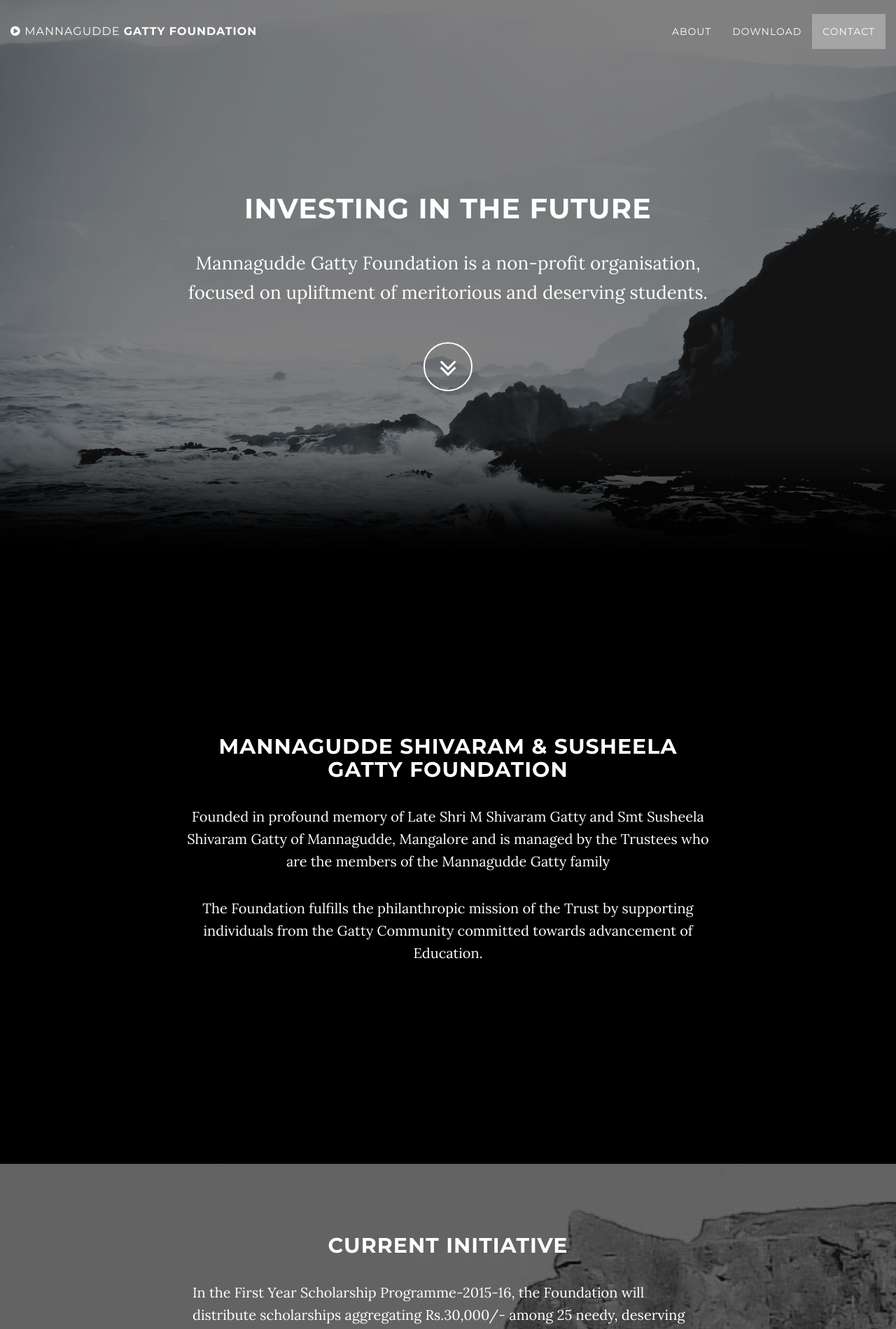
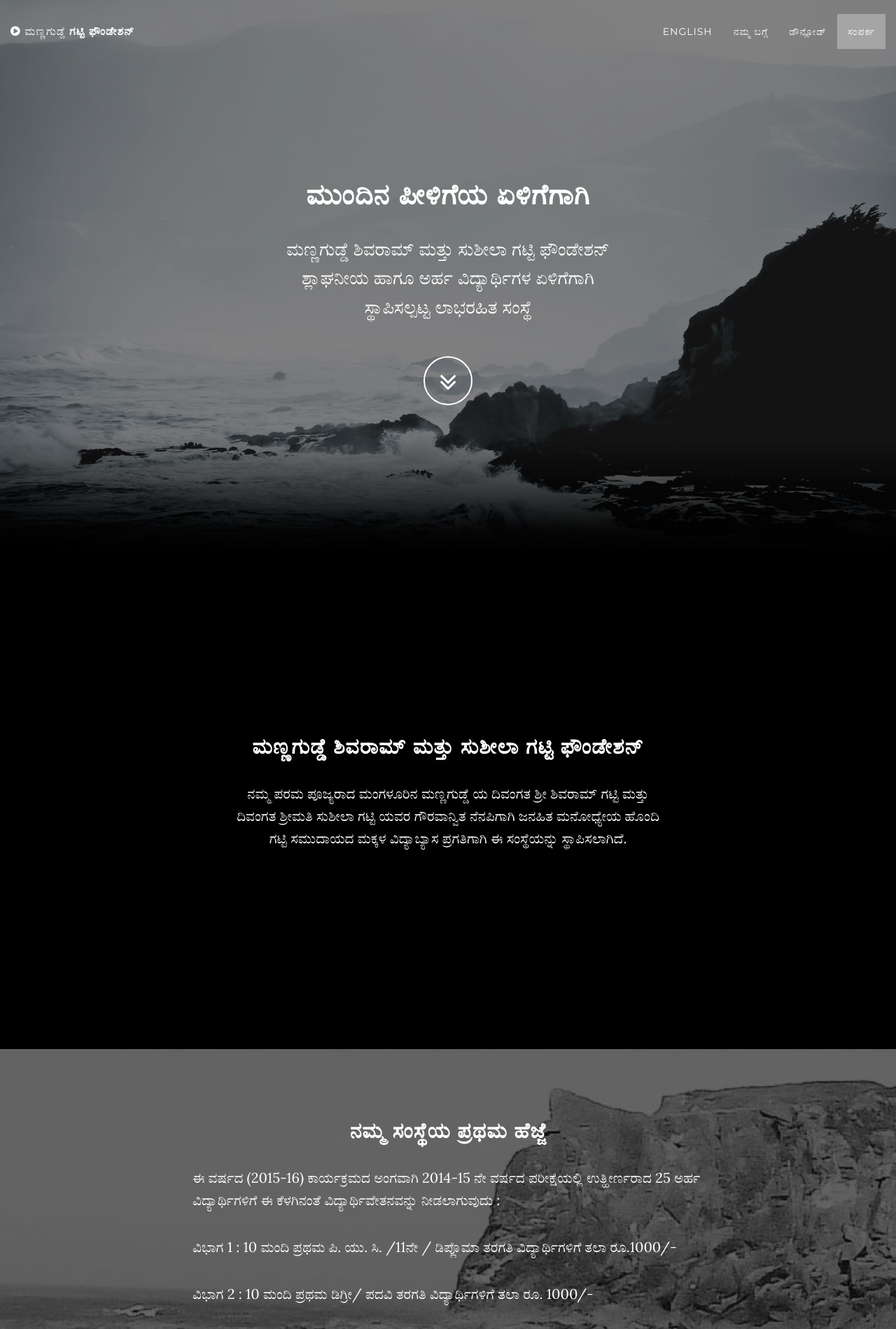
Before and after one commit to ganeshprasanna/greyscale, a Rails app: a page that uses app/views/layouts/application.html.erb in a window 1280 px wide. Shown: the top 1899 px of the page at 70% size. Run offline with Rails 7, Linux system fonts and the light colour scheme; style sheets or scripts are compiled from the project's sources; some libraries are stand-ins or nearby versions.

Commit message:
Major Release : Localisation : Kannada

```diff
--- a/app/assets/stylesheets/_greyscale.scss
+++ b/app/assets/stylesheets/_greyscale.scss
@@ -34,6 +34,12 @@
     margin: 0 0 25px;
     font-size: 18px;
     line-height: 1.5;
+}
+
+p.contact {
+    margin: 0 0 25px;
+    font-size: 18px;
+    line-height: .5;
 }
 
 @media(min-width:768px) {
--- a/app/controllers/application_controller.rb
+++ b/app/controllers/application_controller.rb
@@ -7,4 +7,13 @@
   def home
   end
 
+  before_action :set_locale
+
+  def set_locale
+    I18n.locale = params[:locale] || I18n.default_locale
+  end
+
+  def default_url_options(options={})
+   { :locale => I18n.locale }
+  end
 end
--- a/app/views/layouts/application.html.erb
+++ b/app/views/layouts/application.html.erb
@@ -43,7 +43,8 @@
         <div class="container-fluid">
             <div class="navbar-header">
                 <a class="navbar-brand page-scroll" href="#page-top">
-                    <i class="fa fa-play-circle"></i>  <span class="light">MANNAGUDDE </span> GATTY FOUNDATION
+
+                    <i class="fa fa-play-circle"></i>  <span class="light"><%= t('mannagudde') %> </span> <%= t('gatty') %> <%= t('foundation') %>
                 </a>
                 <button type="button" class="navbar-custom navbar-toggle" data-toggle="collapse" data-target=".navbar-main-collapse">
                     <i class="fa fa-bars"></i>
@@ -51,22 +52,33 @@
             </div>
 
             <!-- Collect the nav links, forms, and other content for toggling -->
-            <div class="collapse navbar-collapse navbar-right navbar-main-collapse">
-                <ul class="nav navbar-nav">
-                    <!-- Hidden li included to remove active class from about link when scrolled up past about section -->
+            <div class="collapse navbar-collapse navbar-main-collapse">
+
+                <ul class="nav navbar-nav pull-right">
                     <li class="hidden">
                         <a href="#page-top"></a>
                     </li>
                     <li>
-                        <a class="page-scroll" href="#about">About</a>
+                      <% if I18n.locale.to_s == 'en' %>
+                        <%= link_to 'ಕನ್ನಡ', url_for( :locale => 'kn' ), :class => "#{ 'selected' if I18n.locale.to_s == 'kn' }" %>
+                      <% else %>
+                        <%= link_to 'ENGLISH', url_for( :locale => 'en' ), :class => "#{ 'selected' if I18n.locale.to_s == 'en' }" %>
+                      <% end %>
                     </li>
                     <li>
-                        <a class="page-scroll" href="#download">Download</a>
+                        <a class="page-scroll" href="#about"><%= t('about') %></a>
                     </li>
                     <li>
-                        <a class="page-scroll" href="#contact">Contact</a>
+                        <a class="page-scroll" href="#download"><%= t('download') %></a>
                     </li>
+                    <li>
+                        <a class="page-scroll" href="#contact"><%= t('contact') %></a>
+                    </li>
+
+
+
                 </ul>
+
             </div>
             <!-- /.navbar-collapse -->
         </div>
@@ -84,8 +96,8 @@
               </div>
                 <div class="row">
                     <div class="col-md-8 col-md-offset-2">
-                        <h1 class="brand-heading">INVESTING IN THE FUTURE</h1>
-                        <p class="intro-text">Mannagudde Gatty Foundation is a non-profit organisation,<br>focused on upliftment of meritorious and deserving students.</p>
+                        <h1 class="brand-heading"><%= t('tagline') %></h1>
+                        <p class="intro-text"><%= t('tagline1') %><br><%= t('tagline2') %><br><%= t('tagline3') %></p>
                         <a href="#about" class="btn btn-circle page-scroll">
                             <i class="fa fa-angle-double-down animated"></i>
                         </a>
@@ -99,9 +111,9 @@
     <section id="about" class="container content-section text-center">
         <div class="row">
             <div class="col-lg-8 col-lg-offset-2">
-                <h2>MANNAGUDDE  SHIVARAM  & SUSHEELA  GATTY  FOUNDATION</h2>
-                <p>Founded in profound memory of Late Shri M Shivaram Gatty and Smt Susheela Shivaram Gatty of Mannagudde, Mangalore and is managed by the Trustees who are the members of the Mannagudde Gatty family</p>
-                <p>The Foundation fulfills the philanthropic mission of the Trust by supporting individuals from the Gatty Community committed towards advancement of Education.</p>
+                <h2><%= t('about1') %></h2>
+                <p><%= t('about2') %><br><%= t('about3') %><br><%= t('about4') %></p>
+                <p><%= t('about5') %></p>
               </div>
         </div>
     </section>
@@ -111,16 +123,15 @@
         <div class="download-section">
             <div class="container">
                 <div class="col-lg-8 col-lg-offset-2">
-                    <h2>Current Initiative</h2>
-                    <p class="text-left">In the First Year Scholarship Programme-2015-16, the Foundation will distribute scholarships aggregating Rs.30,000/- among 25 needy, deserving and meritorious children/students from the Gatty Community in the following three categories as decided by the Trustees.</p>
+                    <h2><%= t('download0') %></h2>
+                    <p class="text-left"><%= t('download1') %></p>
 
-<p class="text-justify">Category 1 : 10 Students pursuing PUC/11th Standard at Rs.1,000/- each.</p>
-<p class="text-left">Category 2 : 10 Students pursuing Bachelors Degree at Rs.1,000/- each.</p>
-<p class="text-left">Category 3 : 5 Students pursuing First Year Professional  Degree in Engineering, Medicine,
-Business  Management (MBA), etc. at Rs.2,000/- each.
-</p>
-                    <p class="text-left">The detailed document of the Scholarship program can be downloaded by clicking the link below.</p>
-                    <%= link_to "Download", "/download/MannaguddaGattyFoundation.docx" , class: "btn btn-default btn-lg text-center" %>
+                    <p class="text-justify"><%= t('download2') %></p>
+                    <p class="text-left"><%= t('download3') %></p>
+                    <p class="text-left"><%= t('download4') %>
+                    </p>
+                    <p class="text-left"><%= t('download5') %></p>
+                    <%= link_to "Download", "/download/MannaguddaGattyFoundation.doc" , class: "btn btn-default btn-lg text-center" %>
                 </div>
             </div>
         </div>
@@ -130,8 +141,16 @@
     <section id="contact" class="container content-section text-center">
         <div class="row">
             <div class="col-lg-8 col-lg-offset-2">
-                <h2>Contact Mannagudde Gatty Foundation</h2>
-                <p>Feel free to email us to provide some feedback on our scholarship program , give us suggestions for new initiatives, or to just say hello!</p>
+
+                <h2><%= t('founder0') %></h2>
+                <p class="contact"><%= t('founder1') %></p>
+                <p class="contact"><%= t('founder2') %></p>
+                <p class="contact"><%= t('founder3') %></p>
+                <p class="contact"><%= t('founder4') %></p>
+                <p class="contact"><%= t('founder5') %></p>
+                <p class="contact"><%= t('founder6') %></p>
+                <h2><%= t('contact0') %></h2>
+                <p ><%= t('contact1') %></p>
                 <p><a href="mailto:contact@gattyfoundation.org">contact@gattyfoundation.org</a>
                 </p>
                 <ul class="list-inline banner-social-buttons">
@@ -155,7 +174,7 @@
     <!-- Footer -->
     <footer>
         <div class="container text-center">
-            <p>Copyright &copy; Mannagudde Gatty Foundation 2015</p>
+            <p>Copyright &copy; <%= t('mannagudde') %> <%= t('gatty') %> <%= t('foundation') %></p>
         </div>
     </footer>
     <!-- Google Maps API Key - Use your own API key to enable the map feature. More information on the Google Maps API can be found at https://developers.google.com/maps/ -->
@@ -163,9 +182,6 @@
 
     <%= javascript_include_tag 'application', 'data-turbolinks-track' => true %>
 
-
-
-
 </body>
 
 </html>
--- a/config/application.rb
+++ b/config/application.rb
@@ -22,5 +22,8 @@
 
     # Do not swallow errors in after_commit/after_rollback callbacks.
     config.active_record.raise_in_transactional_callbacks = true
+    config.i18n.enforce_available_locales = false
+    config.i18n.available_locales = [:en, :kn]
+    config.i18n.default_locale = :en
   end
 end
--- /dev/null
+++ b/config/locales/kn.yml
@@ -0,0 +1,53 @@
+# Files in the config/locales directory are used for internationalization
+# and are automatically loaded by Rails. If you want to use locales other
+# than English, add the necessary files in this directory.
+#
+# To use the locales, use `I18n.t`:
+#
+#     I18n.t 'hello'
+#
+# In views, this is aliased to just `t`:
+#
+#     <%= t('hello') %>
+#
+# To use a different locale, set it with `I18n.locale`:
+#
+#     I18n.locale = :es
+#
+# This would use the information in config/locales/es.yml.
+#
+# To learn more, please read the Rails Internationalization guide
+# available at http://guides.rubyonrails.org/i18n.html.
+
+kn:
+  hello: "ನಮಸ್ಕಾರ"
+  mannagudde: "ಮಣ್ಣಗುಡ್ಡೆ"
+  gatty: "ಗಟ್ಟಿ"
+  foundation: "ಫೌಂಡೇಶನ್"
+  contact: "ಸಂಪರ್ಕ"
+  about: "ನಮ್ಮ ಬಗ್ಗೆ"
+  download: "ಡೌನ್ಲೋಡ್"
+  tagline: "ಮುಂದಿನ ಪೀಳಿಗೆಯ ಏಳಿಗೆಗಾಗಿ"
+  tagline1: "ಮಣ್ಣಗುಡ್ಡೆ ಶಿವರಾಮ್ ಮತ್ತು ಸುಶೀಲಾ ಗಟ್ಟಿ ಫೌಂಡೇಶನ್"
+  tagline2: "ಶ್ಲಾಘನೀಯ ಹಾಗೂ ಅರ್ಹ ವಿದ್ಯಾರ್ಥಿಗಳ ಏಳಿಗೆಗಾಗಿ "
+  tagline3: "ಸ್ಥಾಪಿಸಲ್ಪಟ್ಟ ಲಾಭರಹಿತ ಸಂಸ್ಥೆ"
+  about1: "ಮಣ್ಣಗುಡ್ಡೆ ಶಿವರಾಮ್ ಮತ್ತು ಸುಶೀಲಾ ಗಟ್ಟಿ ಫೌಂಡೇಶನ್"
+  about2: "ನಮ್ಮ ಪರಮ ಪೂಜ್ಯರಾದ ಮಂಗಳೂರಿನ ಮಣ್ಣಗುಡ್ಡೆ ಯ  ದಿವಂಗತ ಶ್ರೀ ಶಿವರಾಮ್ ಗಟ್ಟಿ ಮತ್ತು     "
+  about3: "ದಿವಂಗತ ಶ್ರೀಮತಿ ಸುಶೀಲಾ ಗಟ್ಟಿ ಯವರ ಗೌರವಾನ್ವಿತ ನೆನಪಿಗಾಗಿ ಜನಹಿತ ಮನೋಧ್ಯೇಯ ಹೊಂದಿ "
+  about4: "ಗಟ್ಟಿ ಸಮುದಾಯದ ಮಕ್ಕಳ ವಿದ್ಯಾಬ್ಯಾಸ ಪ್ರಗತಿಗಾಗಿ ಈ ಸಂಸ್ಥೆಯನ್ನು ಸ್ಥಾಪಿಸಲಾಗಿದೆ.  "
+  about5: ""
+  download0: "ನಮ್ಮ ಸಂಸ್ಥೆಯ ಪ್ರಥಮ ಹೆಜ್ಜೆ  "
+  download1: "ಈ ವರ್ಷದ (2015-16) ಕಾರ್ಯಕ್ರಮದ ಅಂಗವಾಗಿ 2014-15 ನೇ ವರ್ಷದ ಪರೀಕ್ಷೆಯಲ್ಲಿ ಉತ್ಹೀರ್ಣರಾದ 25 ಅರ್ಹ ವಿದ್ಯಾರ್ಥಿಗಳಿಗೆ ಈ  ಕೆಳಗಿನಂತೆ ವಿದ್ಯಾರ್ಥಿವೇತನವನ್ನು  ನೀಡಲಾಗುವುದು :  "
+  download2: "ವಿಭಾಗ 1 : 10 ಮಂದಿ ಪ್ರಥಮ  ಪಿ. ಯು. ಸಿ. /11ನೇ / ಡಿಪ್ಲೊಮಾ  ತರಗತಿ ವಿದ್ಯಾರ್ಥಿಗಳಿಗೆ  ತಲಾ ರೂ.1000/- "
+  download3: "ವಿಭಾಗ 2 : 10 ಮಂದಿ ಪ್ರಥಮ  ಡಿಗ್ರೀ/ ಪದವಿ ತರಗತಿ ವಿದ್ಯಾರ್ಥಿಗಳಿಗೆ ತಲಾ ರೂ. 1000/-"
+  download4: "ವಿಭಾಗ 3 :  5 ಮಂದಿ ಪ್ರಥಮ ಬಿ. ಇ. / ಎಂ. ಬಿ. ಬಿ. ಎಸ್. / ಎಂ. ಬಿ. ಎ. ವಿಧ್ಯಾರ್ಥಿಗಳಿಗೆ ತಲಾ ರೂ.2000/-.  "
+  download5: "ನಿಬಂಧನೆಗಳು, ಅರ್ಹತೆ, ಅರ್ಜಿನಮೂನೆ ಮತ್ತು ಹೆಚ್ಚಿನ ಮಾಹಿತಿಗಾಗಿ ಡೌನ್‌ಲೋಡ್ ಮಾಡಿರಿ.  "
+  contact0: "ಮಣ್ಣಗುಡ್ಡೆ  ಗಟ್ಟಿ  ಫೌಂಡೇಶನ್ ಸಂಪರ್ಕ"
+  contact1: "ನಮ್ಮ ಈ ಪ್ರಥಮ ಪ್ರಯತ್ನದ ಬಗ್ಗೆ ನಿಮ್ಮ ಅನಿಸಿಕೆಗಳನ್ನು ನಮ್ಮೊಂದಿಗೆ "
+  founder0: "ಸ್ಥಾಪಕ ಟ್ರಸ್ಟಿಗಳು:"
+  founder1: "ಎಂ ಕೆ ಗಿರಿಶ್ ಪ್ರಸನ್ನ"
+  founder2: "ಎಂ ಕೆ ಗಣೇಶಪ್ರಸನ್ನ"
+  founder3: "ಶ್ವೇತಾ ಗಣೇಶ್ ಪ್ರಸನ್ನ"
+  founder4: "ವಾಣಿ ಕೃಷ್ಣಮೋಹನ"
+  founder5: "ಯ್‌ಮ್ ಎಸ್ ಕೃಷ್ಣಮೋಹನ"
+  founder6: "ರಾಜ್ನಿವಾಸ್, ಮಣ್ಣಗುಡ್ಡೆ, ಮಂಗಳೂರು 575003"
```
Also changed, not shown: config/locales/en.yml (+30 -0 lines), 3 other files.
